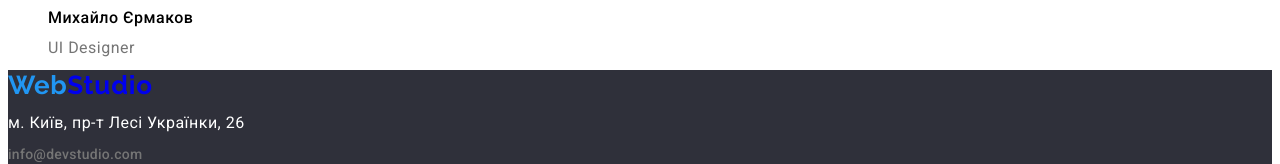
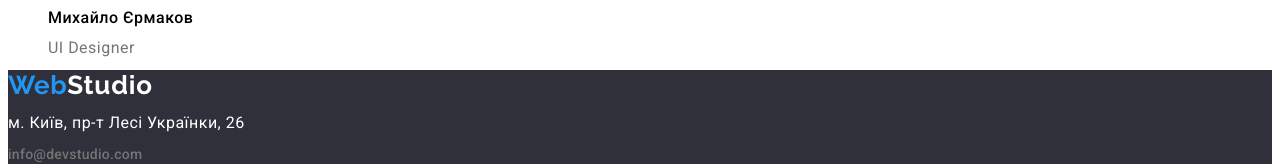
Before and after one commit to DenisKlapchuk/goit-markup-hw-02, a plain HTML site: page index.html in a window 1280 px wide. Shown: the part 2929-3093 px from the top of the page. Drawn offline with Linux system fonts and the light colour scheme.

Commit message:
corection home work2

```diff
--- a/css/styles.css
+++ b/css/styles.css
@@ -160,7 +160,7 @@ color: #212121;
     letter-spacing: 0.03em;
 }
 .logo-footer {
-    color: var(--background-color 68%);
+    color: var(--background-color);
     font-family: "Raleway", sans-serif;
     font-weight: 700;
     font-size: 26px;
```
